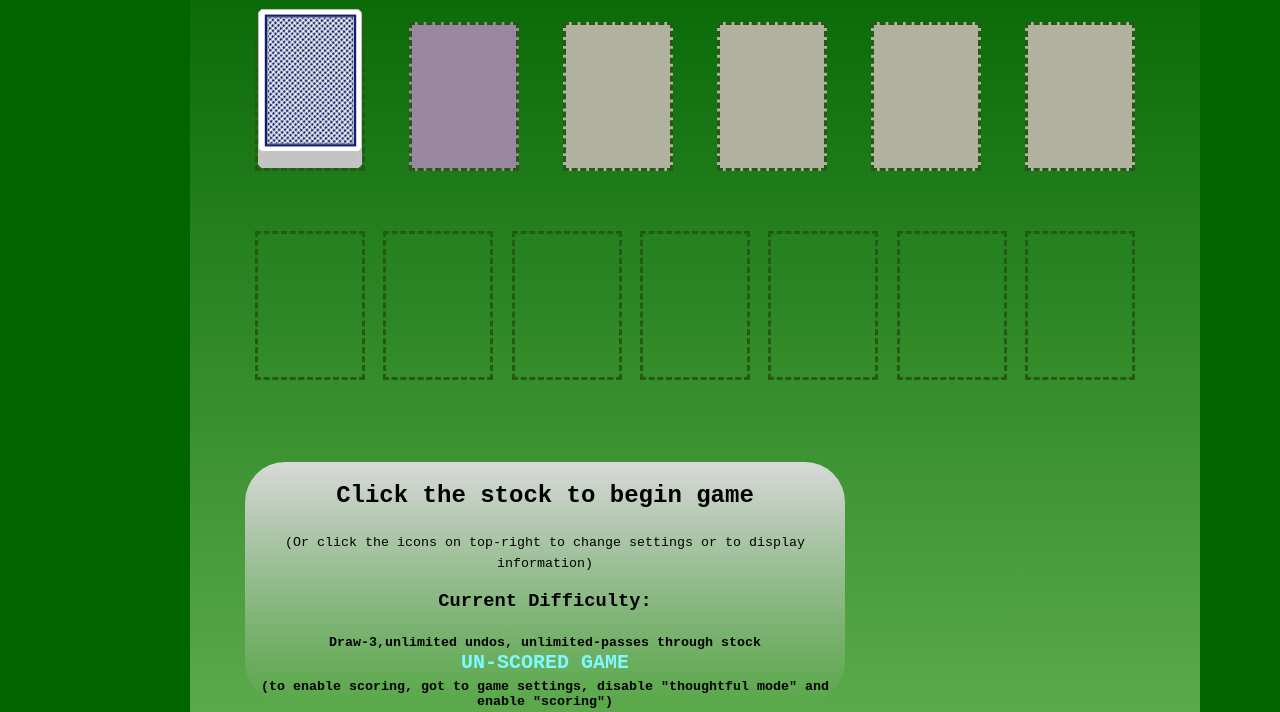
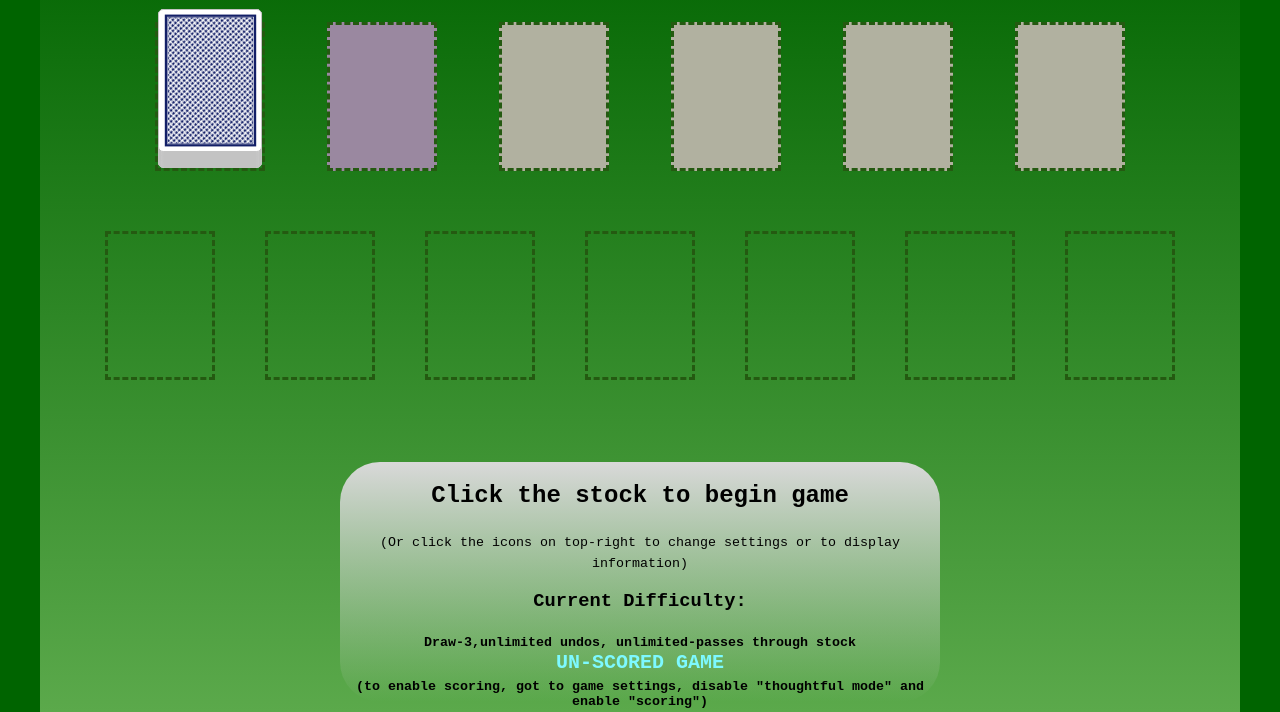
Before and after one commit to cango91/solitaire, a plain HTML site: page src/index.html in a window 1280 px wide. Shown: the part 88-800 px from the top of the page. Drawn offline with Linux system fonts and the light colour scheme.

Commit message:
fix tight layout

```diff
--- a/src/css/main.css
+++ b/src/css/main.css
@@ -91,8 +91,9 @@ button:active {
 
 body {
     height: 100vh;
-    max-width: 1200px;
     margin: 0;
+    display: flex;
+    justify-content: center;
 }
 
 .blur {
@@ -113,7 +114,6 @@ body {
 
 @media screen and (min-width:1200px) {
     .game-container {
-        width: 100%;
         margin: 0 auto;
         padding: 0 55px;
     }
@@ -123,6 +123,7 @@ body {
     }
 
     body {
+        max-width: 1200px;
         background-color: var(--icon-base);
     }
 }
@@ -136,6 +137,7 @@ body {
     display: flex;
     justify-content: space-between;
     padding: 10px;
+    margin: 0 50px;
 }
 
 /* Lower row layout */
--- a/src/index.html
+++ b/src/index.html
@@ -11,6 +11,16 @@
 </head>
 
 <body>
+    <div class="message-box" id="pre-game">
+        <h2>Click the stock to begin game</h2>
+        <sub>(Or click the icons on top-right to change settings or to display information)</sub>
+        <h3>Current Difficulty:</h3>
+        <h4><small><span id="difficulty-msg"></span></small> </h4>
+    </div>
+    <div class="message-box" id="post-game">
+        <h2>Congratulations!</h2>
+        <h3>You won!</h3>
+    </div>
     <div class="game-container">
         <div class="header">
             <div class="icon" id="game-options">
@@ -68,16 +78,7 @@
         <div class="footer">
             <button id="new-game"><b>New Game</b></button>
         </div>
-        <div class="message-box" id="pre-game">
-            <h2>Click the stock to begin game</h2>
-            <sub>(Or click the icons on top-right to change settings or to display information)</sub>
-            <h3>Current Difficulty:</h3>
-            <h4><small><span id="difficulty-msg"></span></small> </h4>
-        </div>
-        <div class="message-box" id="post-game">
-            <h2>Congratulations!</h2>
-            <h3>You won!</h3>
-        </div>
+
         <div id="fake-drag" draggable="true">&nbsp;</div>
         <div class="overlay">
             <div class="popup" id="about-popup">
```
